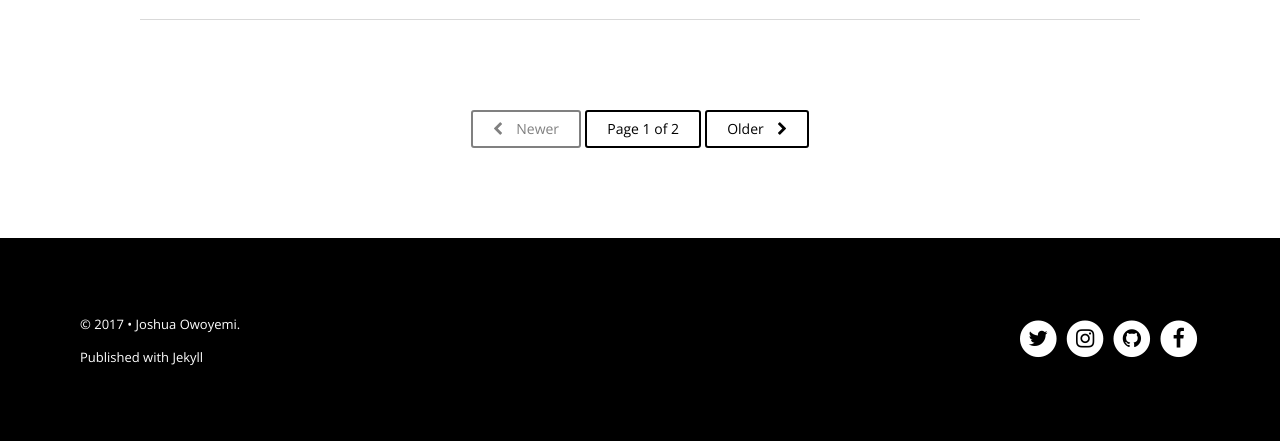
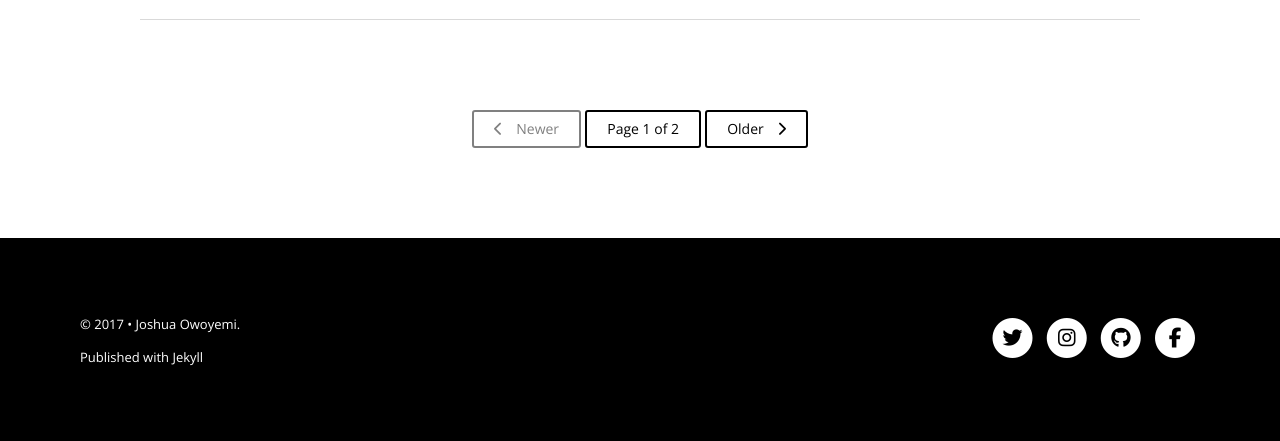
Before and after one commit to toluwajosh/toluwajosh.github.io, a Jekyll site: the page built from index.html, in a window 1280 px wide. Shown: the part 1579-2020 px from the top of the page. Built offline with Jekyll 4.4.1, drawn with Linux system fonts in a browser that asks for light colours; nearby versions of some CDN libraries; the list of posts is cut into pages by our own code.

Commit message:
added font awesome style code in head.html

```diff
--- a/_includes/head.html
+++ b/_includes/head.html
@@ -86,3 +86,5 @@
 <link rel="apple-touch-icon-precomposed" sizes="114x114" href="{{ site.url }}/images/apple-touch-icon-114x114-precomposed.png">
 <!-- 144x144 (precomposed) for iPad 3rd and 4th generation -->
 <link rel="apple-touch-icon-precomposed" sizes="144x144" href="{{ site.url }}/images/apple-touch-icon-144x144-precomposed.png">
+
+<script src="https://use.fontawesome.com/74cf672388.js"></script>
```
Also changed, not shown: assets/css/vendor/font-awesome.min.css.
